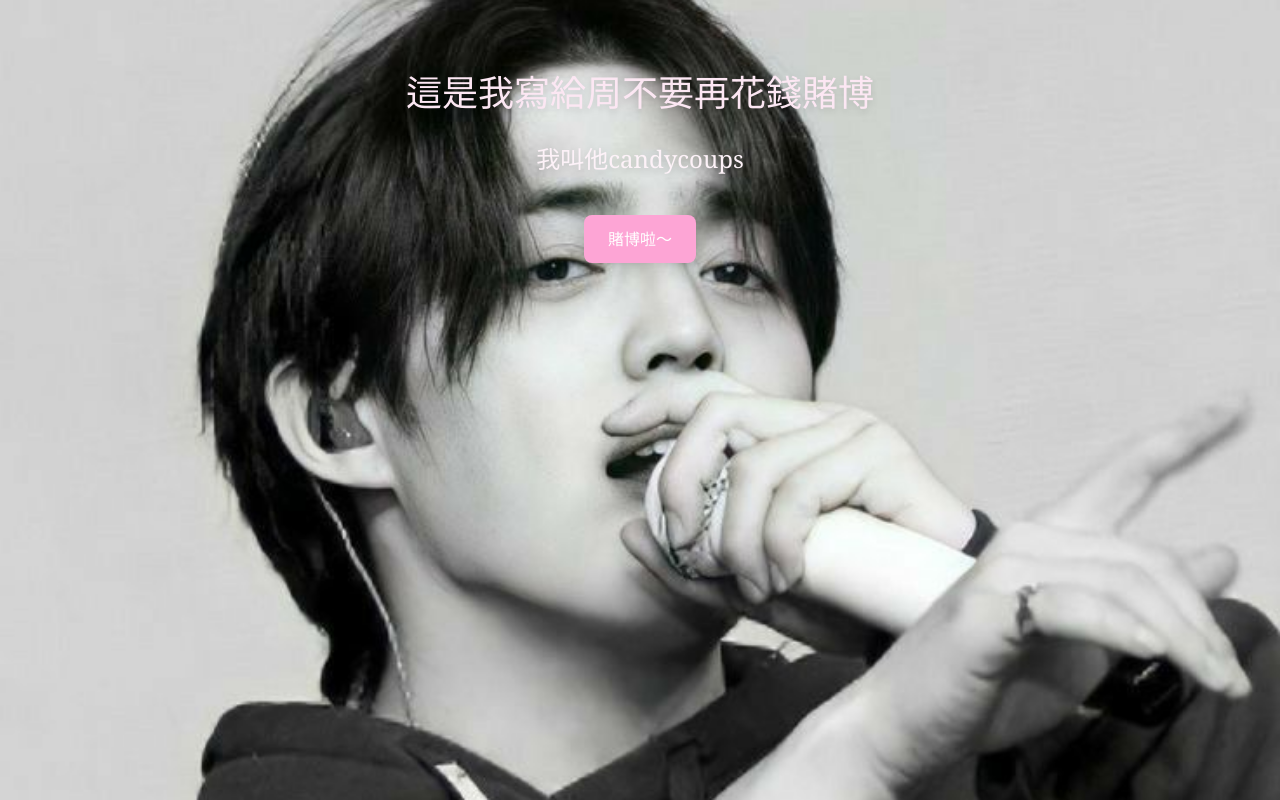
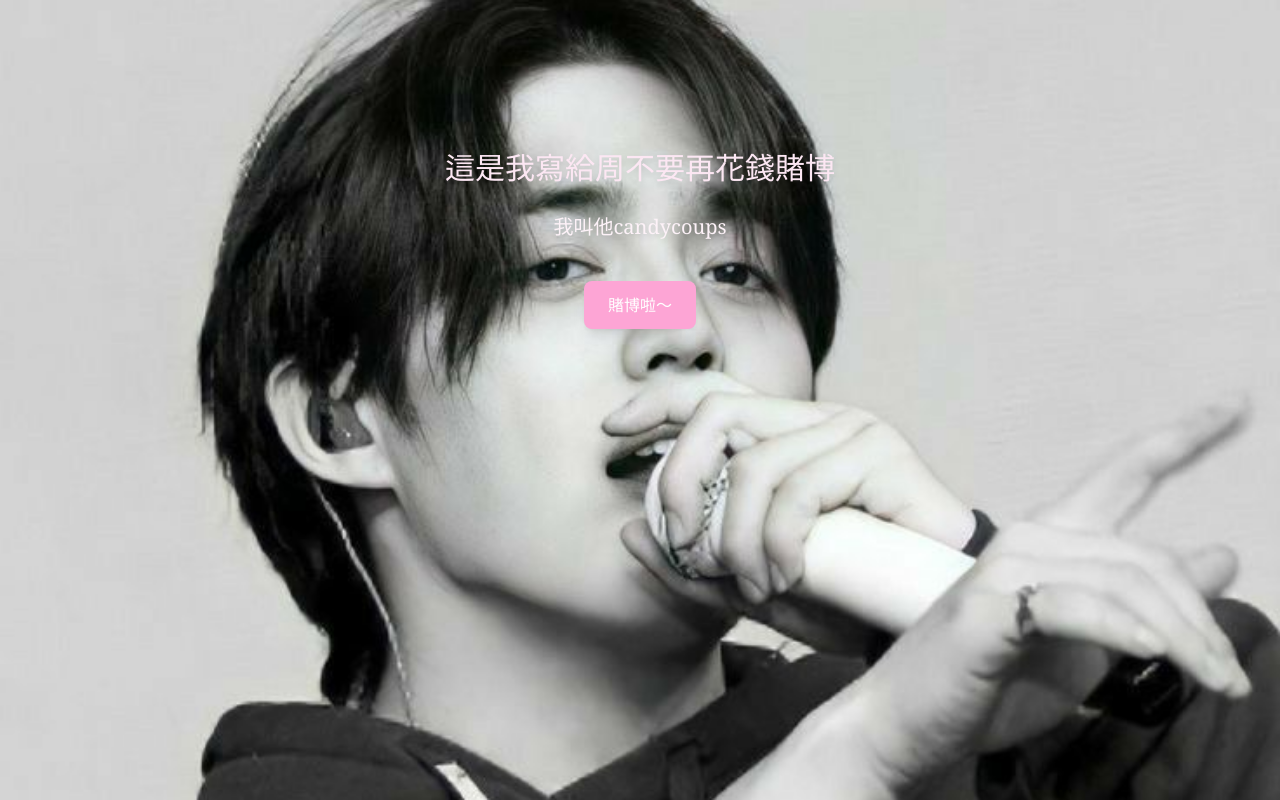
Before and after one commit to hyu164/candycoups, a Next.js app: page / in a window 1280 px wide. Built offline with nearby package versions, Linux system fonts and the light colour scheme.

Commit message:
“改好了2”

```diff
--- a/src/app/card/page.tsx
+++ b/src/app/card/page.tsx
@@ -54,7 +54,8 @@ export default function CardPage() {
   }
 
   return (
-    <div className="min-h-screen text-white p-20 relative">
+
+    <div className="min-h-screen text-white p-20 relative "style={{ backgroundImage: "url('/images/backgroud.JPG')" }}>
       <div className="absolute top-6 left-110 z-50">
         <Link href="/">
           <button className="bg-gray-400 hover:bg-gray-600 text-white font-bold py-2 px-4 rounded-lg shadow transition">
--- a/src/app/page.tsx
+++ b/src/app/page.tsx
@@ -4,14 +4,14 @@ import './globals.css'
 export default function Home() {
   return (
     <div
-      className="min-h-screen w-full bg-cover bg-center bg-no-repeat"
+      className="min-h-screen text-white p-20 relative bg-cover bg-center bg-no-repeat"
       style={{ backgroundImage: "url('/images/backgroud.JPG')" }}
     >
       <header className="text-center mb-10 pt-16">
-        <h1 className="text-3xl sm:text-4xl font-serif text-pink-100 leading-relaxed drop-shadow-md">
+        <h1 className="text-3xl sm:text-3xl font-serif text-pink-100 leading-relaxed drop-shadow-md">
           這是我寫給周不要再花錢賭博
         </h1>
-        <p className="text-lg sm:text-2xl font-serif text-pink-50 pt-5 drop-shadow-md">
+        <p className="text-lg sm:text-xl font-serif text-pink-50 pt-5 drop-shadow-md">
           我叫他candycoups
         </p>
       </header>
```
